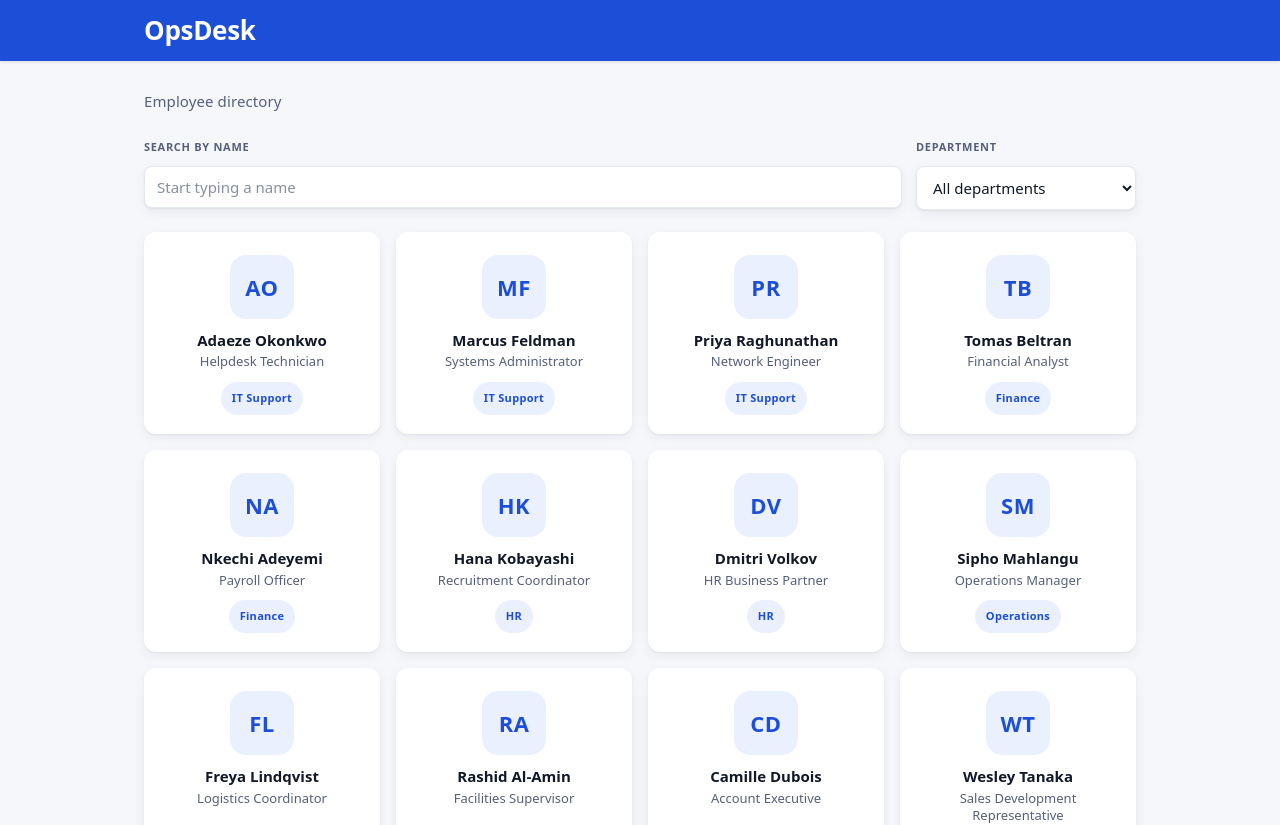
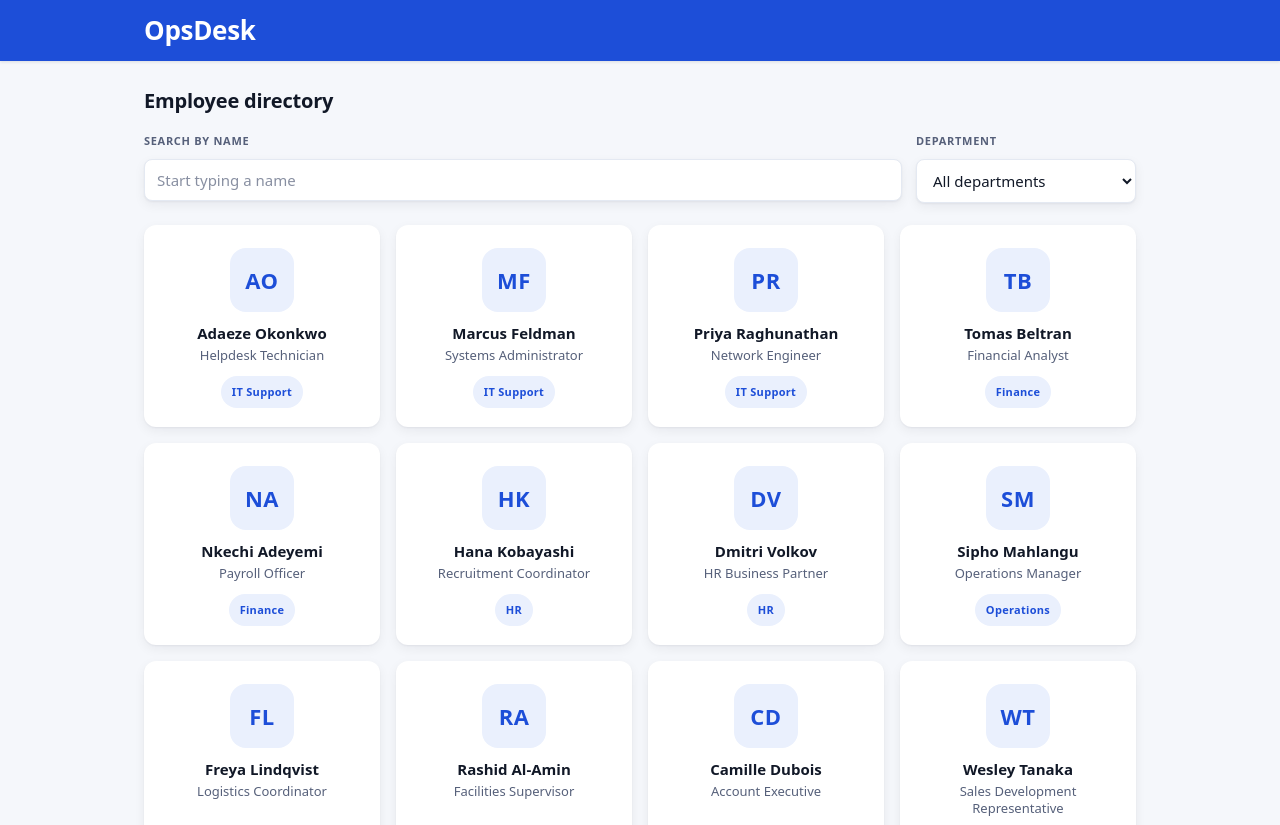
Before and after one commit to Jesutofunmiabby/opsdesk-frontend, a React (Vite) app: page / in a window 1280 px wide. Shown: the top 825 px of the page. Built offline with nearby package versions, Linux system fonts and the light colour scheme.

Commit message:
Make "Employee directory" an h2 like "Ticket board"
The directory heading was small grey subtitle text while the board used an h2,
so the two sections did not read as peers. Both are now h2 headings sharing
the same styling.

```diff
--- a/src/App.css
+++ b/src/App.css
@@ -28,9 +28,8 @@
   padding: 28px 24px 56px;
 }
 
-.app__subtitle {
-  margin-bottom: 22px;
-  font-size: 15px;
+.app__section-title {
+  margin-bottom: 16px;
 }
 
 .app__controls {
--- a/src/App.jsx
+++ b/src/App.jsx
@@ -44,7 +44,7 @@ function App() {
       </header>
 
       <div className="app__content">
-        <p className="app__subtitle">Employee directory</p>
+        <h2 className="app__section-title">Employee directory</h2>
 
         <div className="app__controls">
           <SearchBox value={nameQuery} onChange={setNameQuery} />
```
